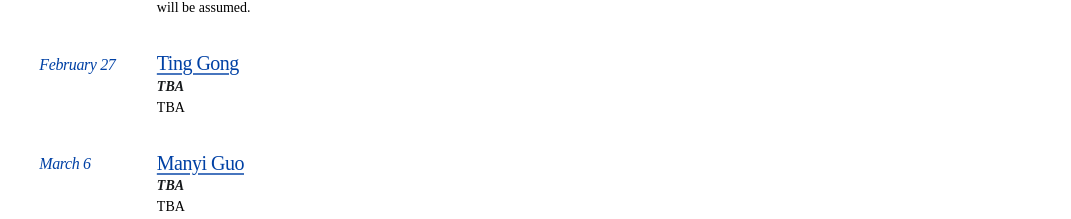
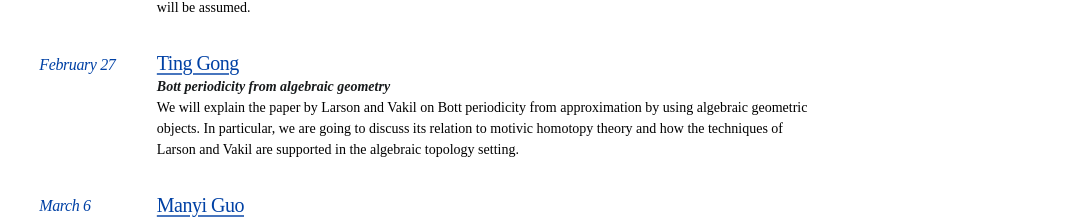
Before and after one commit to jay-reiter/jay-reiter.github.io, a React (Create React App) app: page /dubtop-winter-2026 in a window 1280 px wide. Shown: the part 1137-1356 px from the top of the page, without its empty margins (209-1280 px from the left). Built offline with nearby package versions, Linux system fonts and the light colour scheme; a web font is replaced by a local one.

Commit message:
added ting dubtop talk

```diff
--- a/src/assets/dubtop-talks/winter2026.tsx
+++ b/src/assets/dubtop-talks/winter2026.tsx
@@ -38,9 +38,9 @@ const talks: ReactElement[] = [
   />,
   <DubTopTalkItem
     speaker='Ting Gong'
-    title='TBA'
+    title='Bott periodicity from algebraic geometry'
     date='February 27'
-    abstract={<>TBA</>}
+    abstract={<>We will explain the paper by Larson and Vakil on Bott periodicity from approximation by using algebraic geometric objects. In particular, we are going to discuss its relation to motivic homotopy theory and how the techniques of Larson and Vakil are supported in the algebraic topology setting. </>}
     speakerWebsite='https://sites.google.com/view/tinggong'
   />,
   <DubTopTalkItem
```
